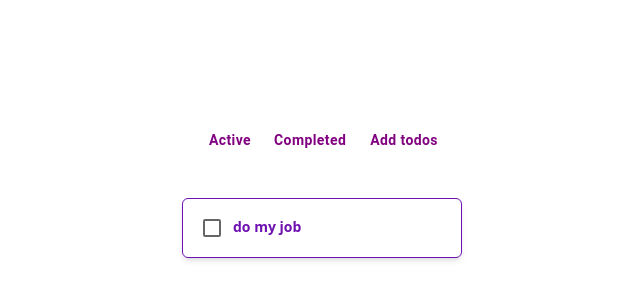
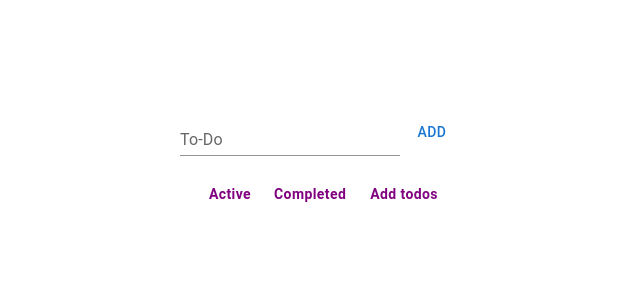
Before and after one commit to ar4scode/todo-app, a React (Vite) app: page / in a window 1280 px wide. Shown: the part 80-380 px from the top of the page, without its empty margins (318-958 px from the left). Built offline with nearby package versions, Linux system fonts and the light colour scheme; some icons are missing.

Commit message:
Add input that get value from user and show it on screen

```diff
--- a/package.json
+++ b/package.json
@@ -15,6 +15,7 @@
     "@mui/icons-material": "^7.3.1",
     "@mui/material": "^7.3.1",
     "@tailwindcss/vite": "^4.1.12",
+    "nanoid": "^5.1.5",
     "react": "^19.1.1",
     "react-dom": "^19.1.1",
     "tailwindcss": "^4.1.12"
--- a/src/App.tsx
+++ b/src/App.tsx
@@ -4,24 +4,68 @@ import ButtonsGroup from './components/ButtonsGroup';
 import IconButton from "@mui/material/IconButton";
 import DeleteIcon from "@mui/icons-material/Delete";
 import Checkbox from "@mui/material/Checkbox";
+import { TextField, Button } from '@mui/material';
+import { nanoid } from 'nanoid';
 
 function App() {
+  interface Todo {
+    id: string;
+    inputValue: string;
+  }
+
+  // input should be a string
+  const [inputValue, setInputValue] = useState<string>("");
+
+  // todoList should be an array of Todo objects
+  const [todoList, setTodoList] = useState<Todo[]>([]);
+
+  const handleInputChange = (event: React.ChangeEvent<HTMLInputElement>) => {
+    setInputValue(event.target.value);
+  };
+
+  const handleAddToTodo = () => {
+    if (inputValue.trim() === "") return; // avoid empty todos
+    setTodoList((prev) => [
+      ...prev,
+      {
+        id: nanoid(),
+        inputValue: inputValue,
+      },
+    ]);
+    setInputValue(""); // clear input after adding
+  };
+
   return (
     <div className='flex flex-col items-center mb-70'>
+      <form className='flex' onSubmit={(e) => e.preventDefault()}>
+        <TextField
+          id="todo-value"
+          label="To-Do"
+          variant="standard"
+          value={inputValue}
+          onChange={handleInputChange}
+        />
+        <Button id='add-btn' onClick={handleAddToTodo}>ADD</Button>
+      </form>
       <ButtonsGroup />
 
       {/* To Do list */}
       <div>
         <ul className='mt-10'>
-          <li className='flex justify-between items-center w-70 text-purple-800 font-bold border-1 p-2 rounded-md shadow-md text-sm'>
+          {todoList.map((todo) => (
+            <li
+              key={todo.id}
+              className='flex justify-between items-center w-70 text-purple-800 font-bold border-2 p-2 rounded-xl shadow-xl text-sm mb-3'
+            >
               <div>
-              <Checkbox  color="success" />
-              do my job
+                <Checkbox color="success" />
+                {todo.inputValue}
               </div>
               <IconButton aria-label="delete" size="small">
                 <DeleteIcon fontSize="small" sx={{ color: "purple" }} />
               </IconButton>
             </li>
+          ))}
         </ul>
       </div>
     </div>
```
Also changed, not shown: 1 other file (tests, documents, lock files or other folders). Lines whose indentation alone changed are shown as unchanged.
